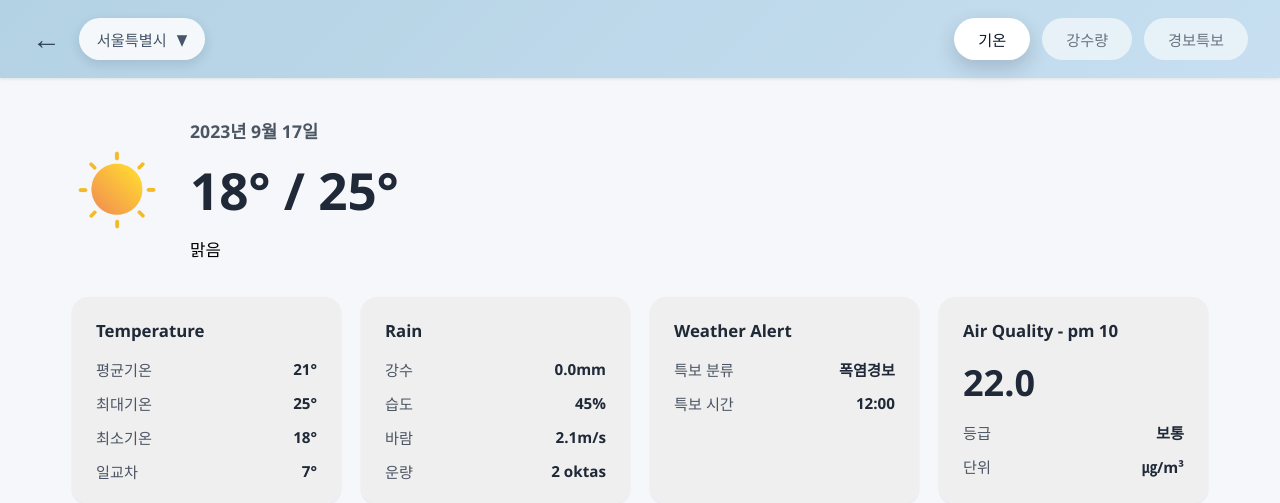
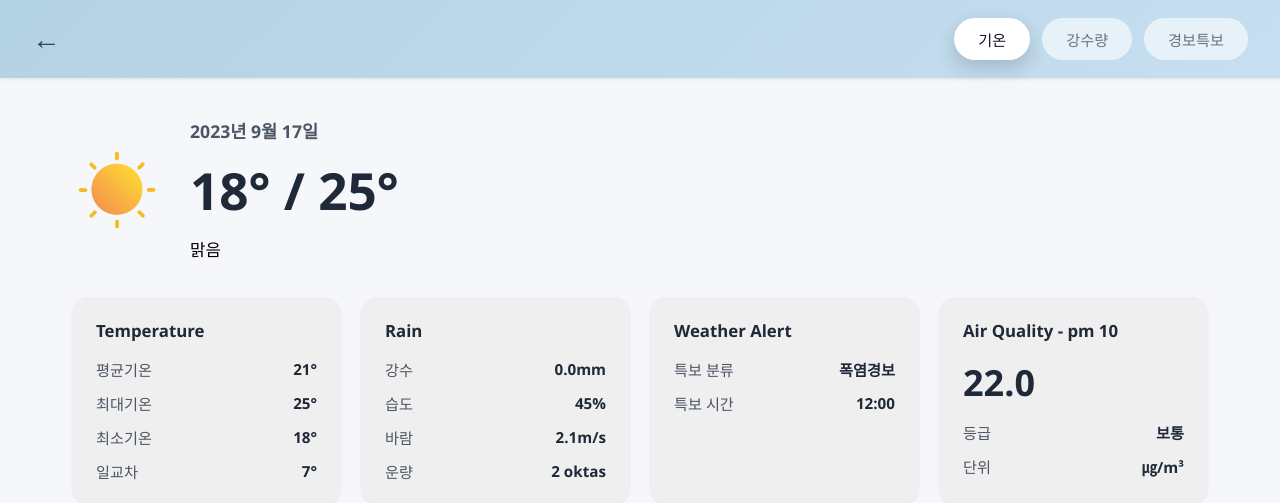
Before and after one commit to AMPers25/team09, a PHP site: page /pages/day-info.html in a window 1280 px wide. Shown: the top 503 px of the page. Run offline with PHP 8.4, Linux system fonts and the light colour scheme.

Commit message:
remove dropdown

```diff
--- a/assets/css/day-info.css
+++ b/assets/css/day-info.css
@@ -32,19 +32,6 @@ body {
     font-size: 1.8rem;
     cursor: pointer;
     color: #334155;
-}
-
-.location-select {
-    display: inline-flex;
-    align-items: center;
-    gap: 10px;
-    padding: 10px 18px;
-    border-radius: 999px;
-    background: rgba(255, 255, 255, 0.85);
-    color: #475569;
-    font-size: 0.95rem;
-    cursor: pointer;
-    box-shadow: 0 4px 12px rgba(15, 23, 42, 0.12);
 }
 
 .tab-group {
--- a/pages/day-info.html
+++ b/pages/day-info.html
@@ -10,10 +10,6 @@
     <header class="header-bar">
         <div class="header-left">
             <button class="back-button" aria-label="이전 화면으로">←</button>
-            <div class="location-select" role="button">
-                <span id="locationName">서울특별시</span>
-                <span>▼</span>
-            </div>
         </div>
         <div class="tab-group">
             <button class="tab-button is-active">기온</button>
@@ -71,7 +67,6 @@
         };
 
         const detailElements = {
-            locationName: document.getElementById('locationName'),
             summaryIcon: document.getElementById('summaryIcon'),
             summaryDate: document.getElementById('summaryDate'),
             summaryTemp: document.getElementById('summaryTemp'),
@@ -120,7 +115,6 @@
         function applyDetailData(data) {
             if (!data) return;
 
-            detailElements.locationName.textContent = data.location || '정보 없음';
             detailElements.summaryDate.textContent = data.dateLabel || '--';
             detailElements.summaryTemp.textContent = data.temperatureRange || '--';
             detailElements.summaryCondition.textContent = data.condition || '--';
```
